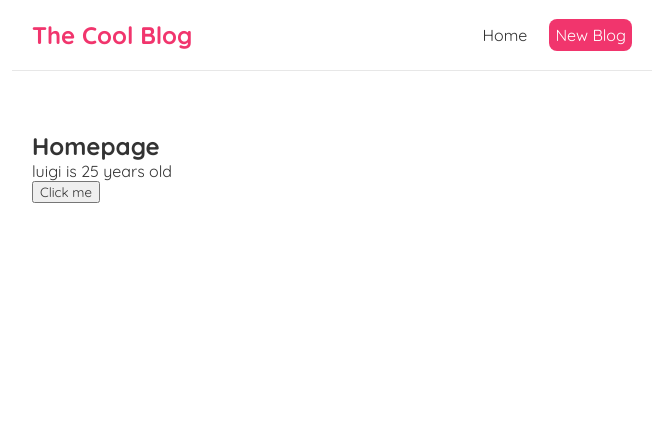
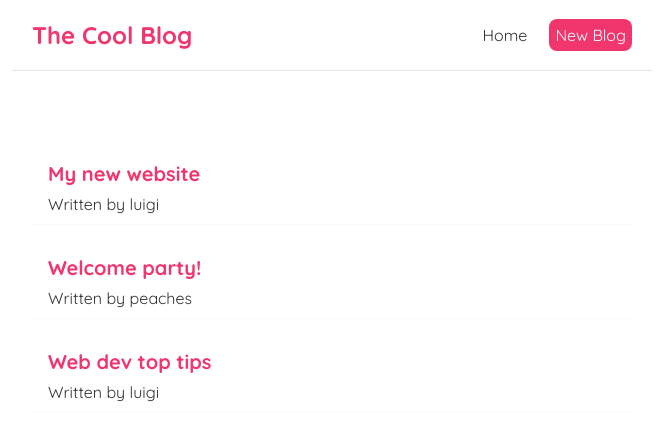
Before and after one commit to LashondaM/cool-blog, a React (Create React App) app: page / in a window 1280 px wide. Shown: the top 440 px of the page, without its empty margins (308-971 px from the left). Built offline with nearby package versions, Linux system fonts and the light colour scheme.

Commit message:
Outputting Lists

```diff
--- a/src/Home.js
+++ b/src/Home.js
@@ -1,22 +1,20 @@
-// state: the data being used in a component
-// hook: a special type of function that does a certain job, and starts with the word: use
+// video #10
 import { useState } from "react";
 
 const Home = () => {
-    // let name = 'luigi';
-    const [name, setName] = useState('luigi'); // name is the initial value: luigi, and setName is the function we can use to change the name value (video #8 time- 3:50)
-    const [age, setAge] = useState(25);
-
-    const handleClick = () => {
-        setName('mario');
-        setAge(19);
-    }
-
+    const [blogs, setBlogs] = useState([
+        { title: 'My new website', body: 'lorem ipsum...', author: 'luigi', id: 1 },
+        { title: 'Welcome party!', body: 'lorem ipsum...', author: 'peaches', id: 2 },
+        { title: 'Web dev top tips', body: 'lorem ipsum...', author: 'luigi', id: 3 }
+    ]);
     return (
         <div className="home">
-            <h2>Homepage</h2>
-            <p>{name} is {age} years old</p>
-            <button onClick={handleClick}>Click me</button>
+            {blogs.map((blog) => ( // blog is an item that we're calling each of the blogs as it goes through them
+                <div className="blog-preview" key={blog.id}>
+                    <h2>{blog.title}</h2>
+                    <p>Written by {blog.author}</p>
+                </div>
+            ))} {/* fires a callback function for each item and returns a bit of a JSX templet */}
         </div>
      );
 }
--- a/src/Navbar.js
+++ b/src/Navbar.js
@@ -1,14 +1,24 @@
 // type sfc and hit tab to make a stateless functional component
 const Navbar = () => {
+
+    function handleMouseOver(e) {
+        e.target.style.background = '#d3154e';
+    }
+
+    function handleMouseOff(e) {
+        e.target.style.background = '#f1356d';
+    }
+
     return (
         <nav className="navbar">
             <h1>The Cool Blog</h1>
             <div className="links">
                 <a href="/">Home</a>
-                <a href="/create" style={{
+                <a href="/create" onMouseOver={handleMouseOver} onMouseLeave={handleMouseOff} style={{
                     color: "white",
                     backgroundColor: '#f1356d',
-                    borderRadius: '8px'
+                    borderRadius: '8px',
+                    transition: '0.3s'
                 }}>New Blog</a>
             </div>
         </nav>
--- a/src/index.css
+++ b/src/index.css
@@ -26,9 +26,27 @@
 }
 .navbar a:hover {
   color: #f1356d;
+  /* color: #d3154e; */
 }
 .content {
   max-width: 600px;
   margin: 40px auto;
   padding: 20px;
 }
+
+/* blog previews / list */
+.blog-preview {
+  padding: 10px 16px;
+  margin: 20px 0;
+  border-bottom: 1px solid #fafafa;
+  transition: 0.3s;
+}
+.blog-preview:hover {
+  box-shadow: 1px 3px 5px #f1356d85;
+  transition: 0.3s;
+}
+.blog-preview h2 {
+  font-size: 20px;
+  color: #f1356d;
+  margin-bottom: 8px;
+}
```
